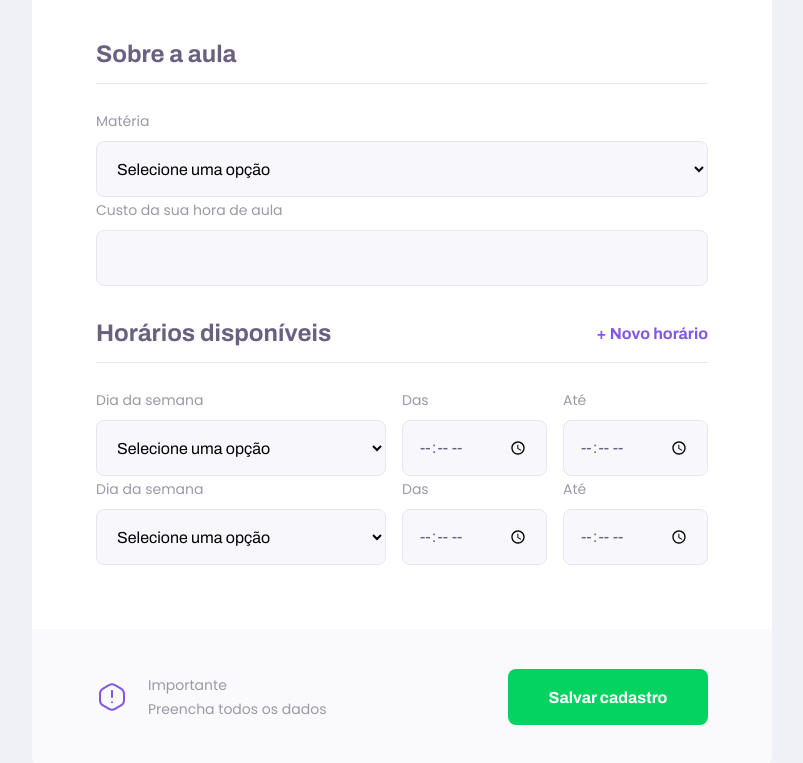
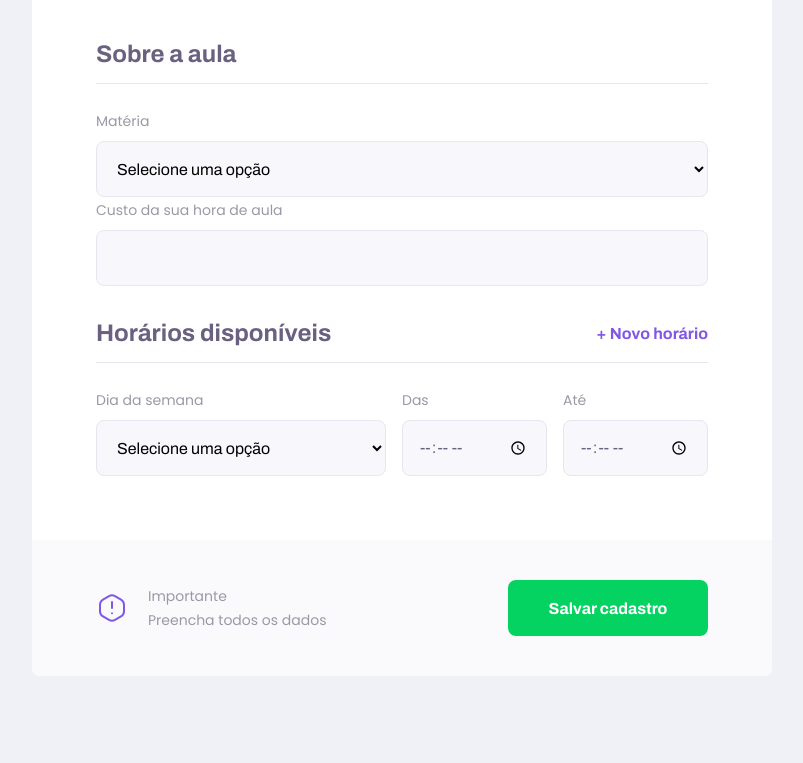
Before and after one commit to emanuel71jo/next-level-week-02-proffy, a React (Create React App) app in the folder web/: page /give-classes in a window 1280 px wide. Shown: the part 899-1662 px from the top of the page, without its empty margins (238-1041 px from the left). After the commit the page ends 1575 px from the top, so only its background shows below. Built offline with nearby package versions, Linux system fonts and the light colour scheme.

Commit message:
Função de useState para os horarios

```diff
--- a/web/src/pages/TeacherForm/index.tsx
+++ b/web/src/pages/TeacherForm/index.tsx
@@ -1,4 +1,4 @@
-import React from "react";
+import React, { useState } from "react";
 
 import PageHeader from "../../components/PageHeader";
 import Input from "../../components/Input";
@@ -10,20 +10,13 @@ import Textarea from "../../components/Textarea";
 import Select from "../../components/Select";
 
 const TeacherForm: React.FC = () => {
-  const scheduleItems = [
-    {
-      week_day: 0,
-      from: "08:00 AM",
-      to: "02:00 PM",
-    },
-    {
-      week_day: 2,
-      from: "10:00 AM",
-      to: "05:00 PM",
-    },
-  ];
+  const [scheduleItems, setScheduleItems] = useState([
+    { week_day: 0, from: "", to: "" },
+  ]);
 
-  function addNewScheduleItem() {}
+  function addNewScheduleItem() {
+    setScheduleItems([...scheduleItems, { week_day: 0, from: "", to: "" }]);
+  }
 
   return (
     <div id="page-teacher-form" className="container">
@@ -74,7 +67,7 @@ const TeacherForm: React.FC = () => {
             <div key={scheduleItem.week_day} className="schedule-item">
               <Select
                 label="Dia da semana"
-                name="week-day"
+                name="week_day"
                 options={[
                   { value: "0", label: "Domingo" },
                   { value: "1", label: "Segunda-feira" },
--- a/web/src/pages/TeacherList/index.tsx
+++ b/web/src/pages/TeacherList/index.tsx
@@ -28,7 +28,7 @@ const TeacherList: React.FC = () => {
           />
           <Select
             label="Dia da semana"
-            name="week-day"
+            name="week_day"
             options={[
               { value: "0", label: "Domingo" },
               { value: "1", label: "Segunda-feira" },
```
